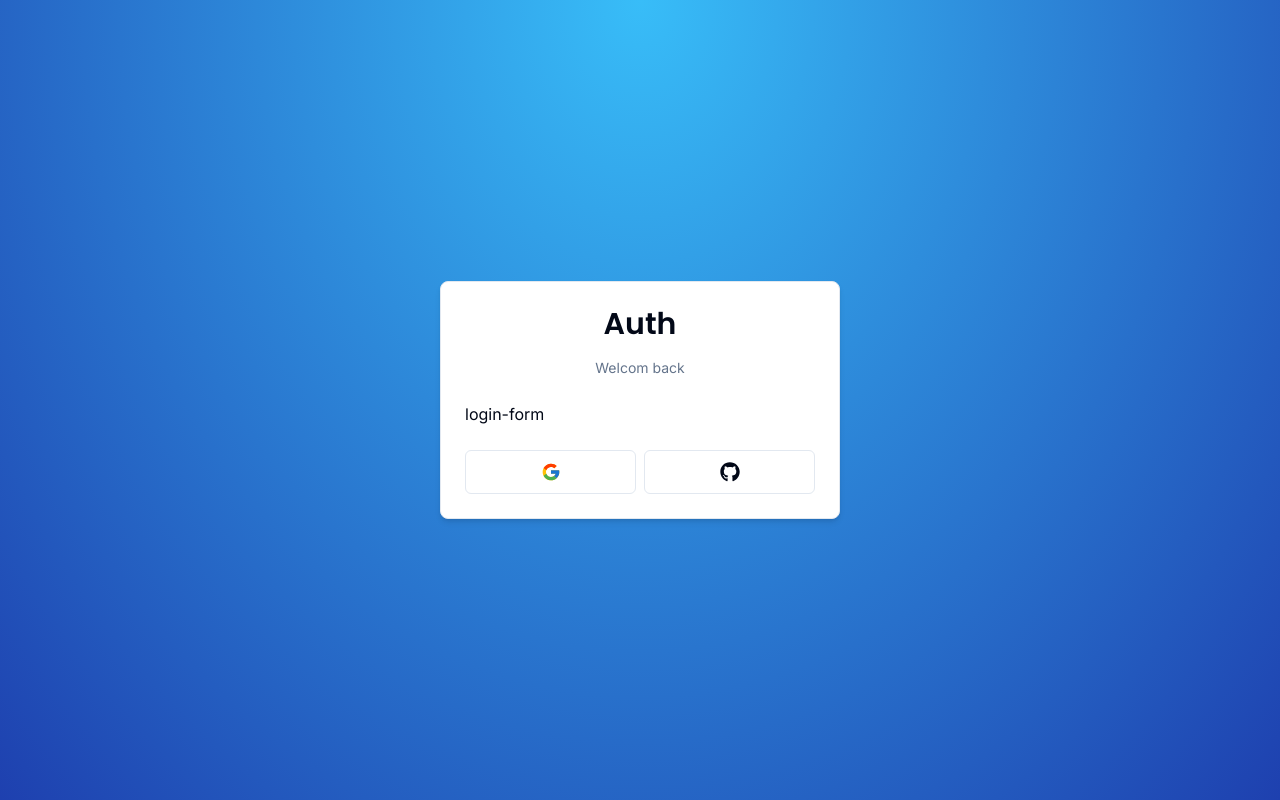
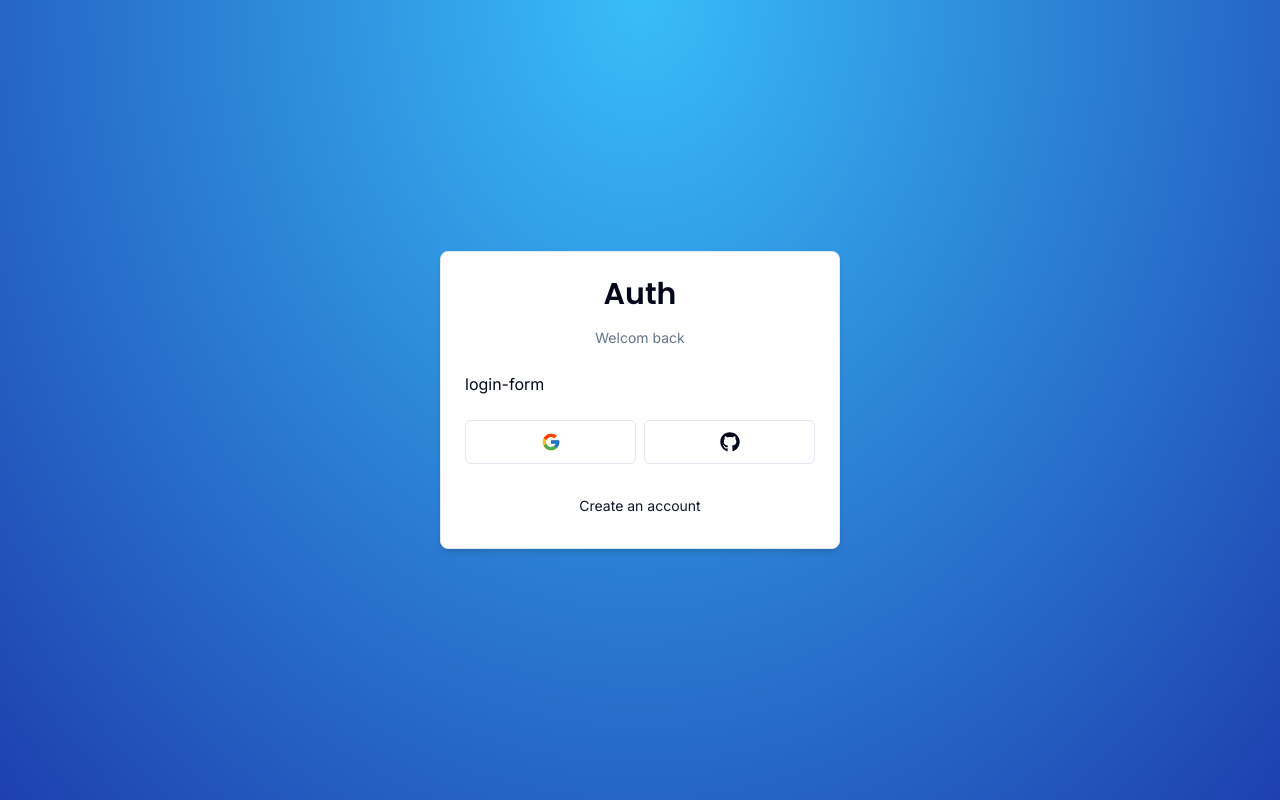
Before and after one commit to lalainarahajason/wp-monotor, a Next.js app: page /auth/login in a window 1280 px wide. Built offline with nearby package versions, Linux system fonts and the light colour scheme.

Commit message:
back button ui

```diff
--- /dev/null
+++ b/components/auth/back-button.tsx
@@ -0,0 +1,20 @@
+"use client"
+import { Button } from "@/components/ui/button"
+import Link from "next/link";
+
+interface BackButtonProps {
+    href: string;
+    label: string;
+}
+
+export const BackButton = ({
+    href,
+    label
+} : BackButtonProps) => {
+    return(
+        <Button variant="link" className="w-full font-normal"
+        size="sm" asChild>
+            <Link href={href}>{label}</Link>
+        </Button>
+    )
+}
--- a/components/auth/card-wrapper.tsx
+++ b/components/auth/card-wrapper.tsx
@@ -9,6 +9,7 @@
 
 import { Header } from "@/components/auth/header";
 import { Social } from "@/components/auth/social";
+import { BackButton } from "@/components/auth/back-button";
 
 
 interface CardWrapperProps {
@@ -24,7 +25,7 @@
     headerLabel,
     backButtonLabel,
     backButtonHref,
-    showSocial = true
+    showSocial
 } : CardWrapperProps) => {
 
     return(
@@ -35,15 +36,18 @@
             <CardContent>
                 { children }
             </CardContent>
-            {showSocial ? (
+            {showSocial && (
                 <CardFooter>
                     <Social />
                 </CardFooter>
-            ) : (
-                <CardFooter>
-                    <a href={backButtonHref} className="text-sm text-muted-foreground">{backButtonLabel}</a>
+            )}
+            <CardFooter>
+
+                    <BackButton
+                        href={backButtonHref}
+                        label={backButtonLabel}
+                    />
                 </CardFooter>
-            )}
         </Card>
     )
 }
```
